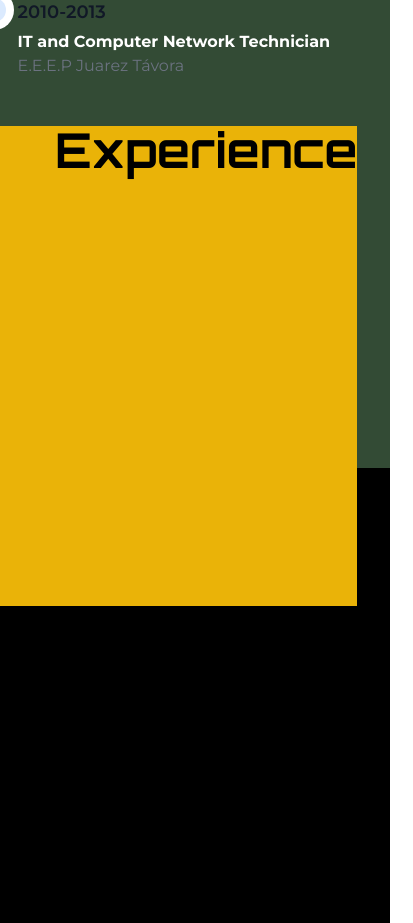
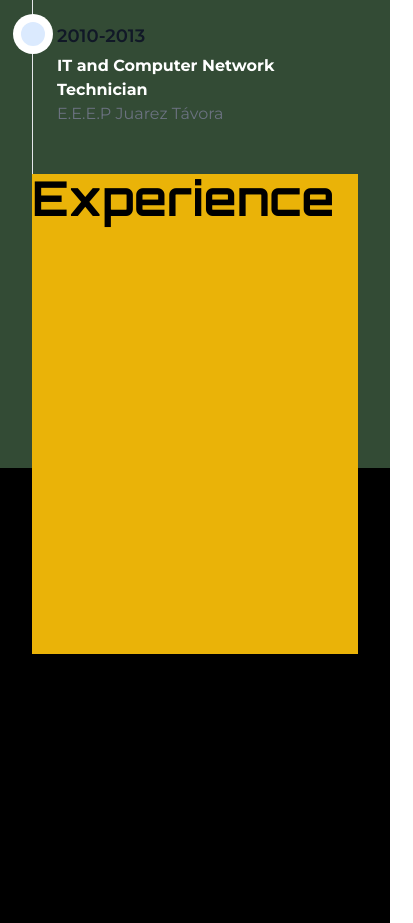
Before and after one commit to CaffeineIssues/gm-personal-portfolio, a Next.js app: page / in a window 390 px wide. Shown: the part 1220-2143 px from the top of the page, 413 px wide, since content can reach past the window. Built offline with nearby package versions, Linux system fonts and the light colour scheme.

Commit message:
fix responsivity of experience section

```diff
--- a/src/app/Components/Container.tsx
+++ b/src/app/Components/Container.tsx
@@ -5,7 +5,7 @@ type ContainerProps = {
 };
 
 const Container: React.FC<ContainerProps> = ({ children }) => {
-  return <div>{children}</div>;
+  return <div className="w-screen">{children}</div>;
 };
 
 export default Container;
--- a/src/app/Sections/ResumeSection.tsx
+++ b/src/app/Sections/ResumeSection.tsx
@@ -7,8 +7,8 @@ const orbitronText = Orbitron({ subsets: ['latin'] });
 export default function ResumeSection() {
   return (
     <SectionContainer className="bg-[#334b35]  h-screen min-h-full w-full p-4 grid lg:grid-cols-2  sm:flex-row">
-      <div className="lg:w-full sm:w-screen">
-        <div className="h-screen flex items-center justify-center relative ">
+      <div className="lg:w-full sm:w-screen ">
+        <div className="h-screen flex items-center w-full justify-center relative ">
           <div className="xl:p-28 space-y-8 absolute xl:top-[-4em] top-[-0.1em] p-4">
             <h1
               className={`${orbitronText.className} font-bold text-white text-5xl`}
@@ -54,10 +54,10 @@ export default function ResumeSection() {
               <li className="ms-6 h-[2em] mb-[-2em]">
               </li>
             </ol>
-            <div className=" bg-yellow-500 h-[30em] xl:w-[40em] lg:w-[40em] xl:absolute lg:absolute mr-10">
+            <div className=" bg-yellow-500 h-[30em] xl:w-[40em] lg:w-[40em] xl:absolute lg:absolute ">
               {' '}
               <h1
-                className={`${orbitronText.className} font-bold text-black ml-[1.3em] mt-[0.5em] text-5xl`}
+                className={`${orbitronText.className} font-bold text-black  mt-[0.5em] text-5xl`}
               >
                 Experience
               </h1>
```
